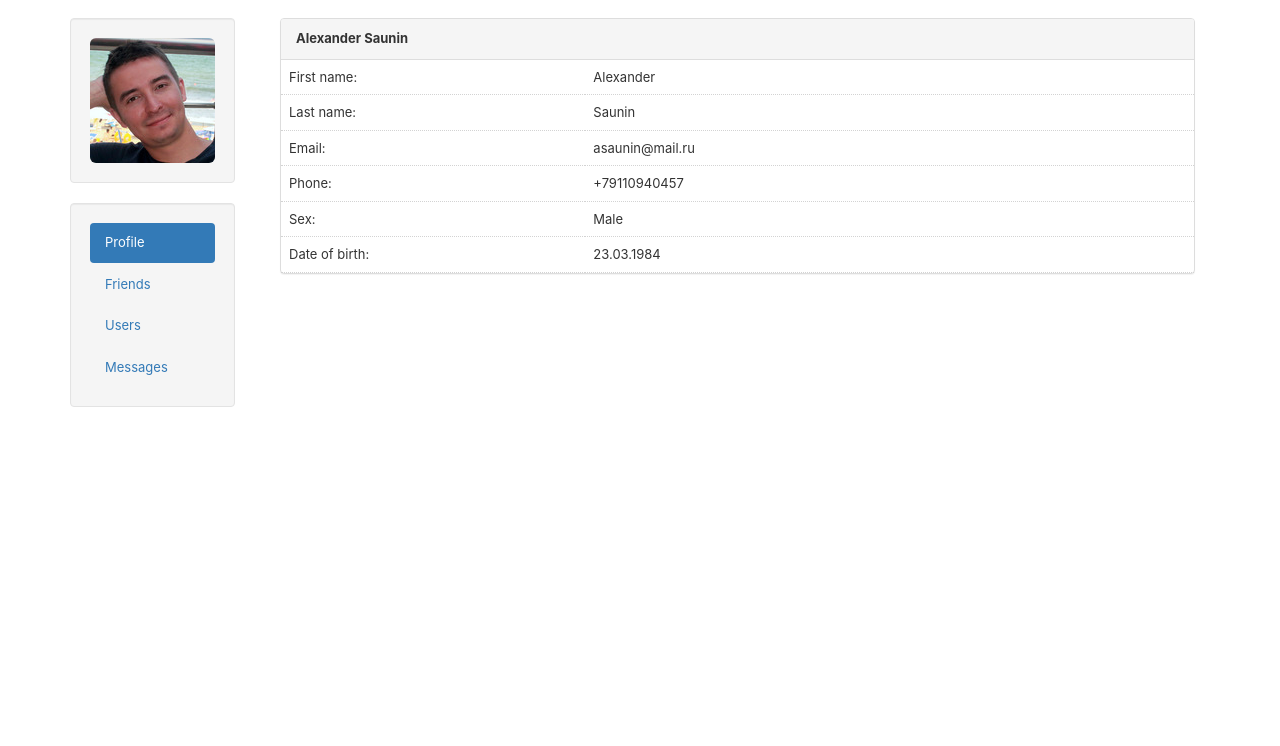
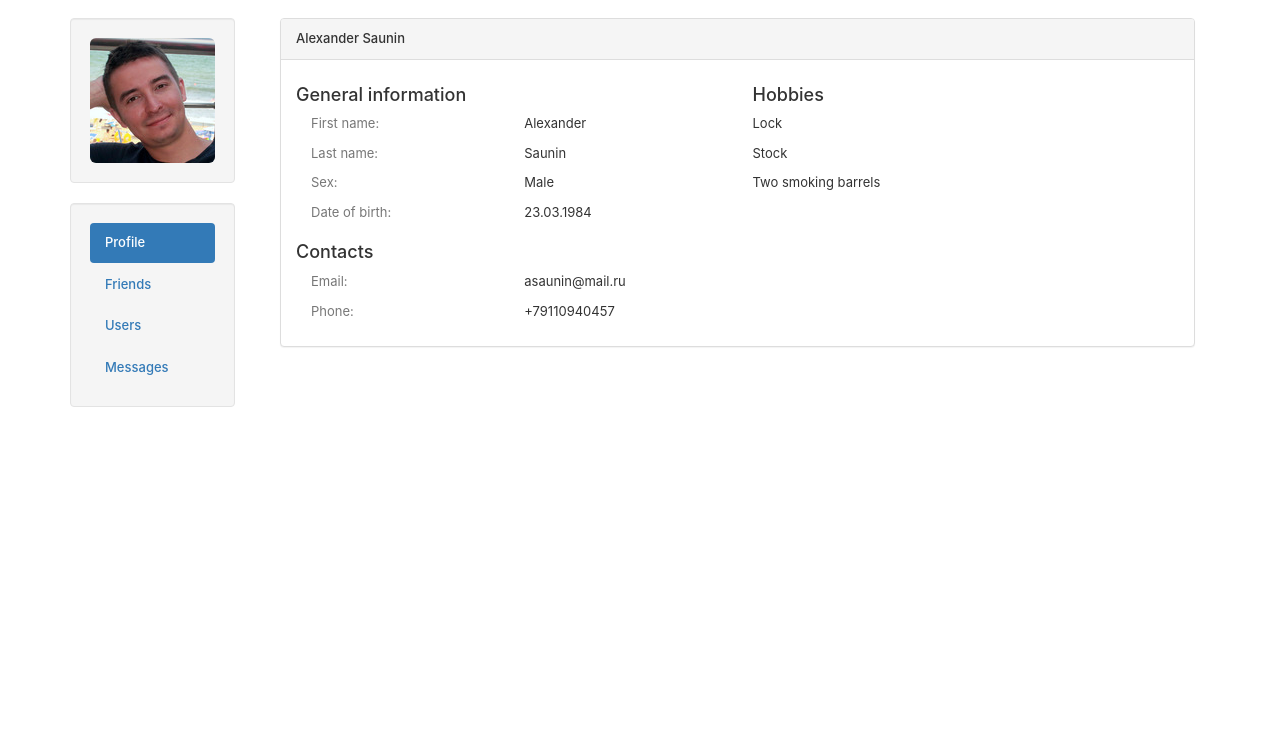
Before and after one commit to asaunin/social-network-angular, a plain HTML site: page webapp/index.html at #/profile in a window 1280 px wide. Shown: the part 54-800 px from the top of the page. Drawn offline with nearby package versions, Linux system fonts and the light colour scheme; some packages are replaced by stand-ins of ours; no server answers; a script that the page names is missing.

Commit message:
ReStyling

```diff
--- a/webapp/css/app.css
+++ b/webapp/css/app.css
@@ -66,9 +66,13 @@ label {
     color: grey;
 }
 
-.table>tbody>tr>td {
+.table .border-bottom {
     border-top-style: none;
     border-bottom: 1px dotted lightgrey;
+}
+
+.table .borderless {
+    border: none;
 }
 
 .table .glyphicon-envelope {
@@ -84,6 +88,14 @@ label {
 .table .glyphicon-minus-sign {
     margin-left: 5px;
     margin-right: 5px;
+}
+
+.link-gray-dark {
+    color: #333 !important
+}
+
+b, strong {
+    font-weight: 500;
 }
 
 .panel-body.users {
--- a/webapp/index.html
+++ b/webapp/index.html
@@ -3,7 +3,7 @@
 <head>
     <base href="/">
     <meta charset="utf-8" name="viewport" content="width=device-width, initial-scale=1">
-    <title>BenthMates</title>
+    <title>BenchMates</title>
 
     <script src="https://ajax.googleapis.com/ajax/libs/angularjs/1.5.8/angular.js"></script>
     <script src="https://ajax.googleapis.com/ajax/libs/angularjs/1.5.8/angular-route.js"></script>
@@ -33,13 +33,13 @@
                     <span class="icon-bar"></span>
                     <span class="icon-bar"></span>
                 </button>
-                <a class="navbar-brand" href="">Benchmates</a>
+                <a class="navbar-brand" href=""><strong>BenchMates</strong></a>
             </div>
             <div id="navbar" class="navbar-collapse collapse">
                 <ul class="nav navbar-nav navbar-right">
                     <li ng-click="onClickTab('profile')"><a href="#/settings"><span
-                            class="glyphicon glyphicon-user"></span> My profile</a></li>
-                    <li><a href="#"><span class="glyphicon glyphicon-log-out"></span> Logout</a></li>
+                            class="glyphicon glyphicon-user"></span><strong> My profile</strong></a></li>
+                    <li><a href="#"><span class="glyphicon glyphicon-log-out"></span><strong> Logout</strong></a></li>
                 </ul>
             </div>
         </div>
@@ -55,7 +55,7 @@
                 <ul class="nav nav-pills nav-stacked">
                     <li ng-repeat="tab in tabs | filter: { visible : true }" ng-class="tab.name === activeTab.name ? 'active': ''"
                         ng-click="onClickTab(tab.name)">
-                        <a href=#/{{tab.name}}>{{tab.title}}</a>
+                        <a href=#/{{tab.name}}><strong>{{tab.title}}</strong></a>
                     </li>
                 </ul>
                 <!--</form>-->
--- a/webapp/partials/profile.html
+++ b/webapp/partials/profile.html
@@ -3,39 +3,44 @@
         <div class="panel-heading">
             <strong>{{profile.getName()}}</strong>
         </div>
-        <table class="table table-hover">
-            <colgroup>
-                <col class="col-md-4">
-                <col class="col-md-8">
-            </colgroup>
-            <tr>
-                <td>First name:</td>
-                <td>{{profile.first_name}}</td>
-            </tr>
-            <tr>
-                <td>Last name:</td>
-                <td>{{profile.last_name}}</td>
-            </tr>
-            <tr>
-                <td>Email:</td>
-                <td><span ng-if="profile.hasFriend(account.id) || account.id === profile.id">{{profile.email}}</span></td>
-            </tr>
-            <tr>
-                <td>Phone:</td>
-                <td><span ng-if="profile.hasFriend(account.id) || account.id === profile.id">{{profile.phone}}</span></td>
-            </tr>
-            <tr>
-                <td>Sex:</td>
-                <td>{{profile.getSex()}}</td>
-            </tr>
-            <tr>
-                <td>Date of birth:</td>
-                <td>{{profile.birth_date | date:"dd.MM.yyyy"}}</td>
-            </tr>
-            <!--<tr>-->
-                <!--<td>Registered at:</td>-->
-                <!--<td>{{profile.reg_date | date:"dd.MM.yyyy"}}</td>-->
-            <!--</tr>-->
-        </table>
+        <div class="panel-body">
+
+            <div class="row">
+                <div class="col-lg-6">
+                    <h4>General information</h4>
+                    <div class="col-lg-6 text-muted">
+                        <p>First name:</p>
+                        <p>Last name:</p>
+                        <p>Sex:</p>
+                        <p>Date of birth:</p>
+                    </div>
+                    <div class="col-lg-6">
+                        <p>{{profile.first_name}}</p>
+                        <p>{{profile.last_name}}</p>
+                        <p>{{profile.getSex()}}</p>
+                        <p>{{profile.birth_date | date:"dd.MM.yyyy"}}</p>
+                    </div>
+                </div>
+                <div class="col-lg-6">
+                    <h4>Hobbies</h4>
+                    <p>Lock</p>
+                    <p>Stock</p>
+                    <p>Two smoking barrels</p>
+                </div>
+            </div>
+            <div class="row">
+                <div class="col-lg-6">
+                    <h4>Contacts</h4>
+                    <div class="col-lg-6 text-muted">
+                        <p>Email:</p>
+                        <p>Phone:</p>
+                    </div>
+                    <div class="col-lg-6">
+                        <p ng-show="profile.hasFriend(account.id) || account.id === profile.id">{{profile.email}}</p>
+                        <p ng-show="profile.hasFriend(account.id) || account.id === profile.id">{{profile.phone}}</p>
+                   </div>
+                </div>
+            </div>
+        </div>
     </div>
 </div>
```
Also changed, not shown: webapp/partials/dialog.html (+1 -1 lines), webapp/partials/users.html (+8 -6 lines).
